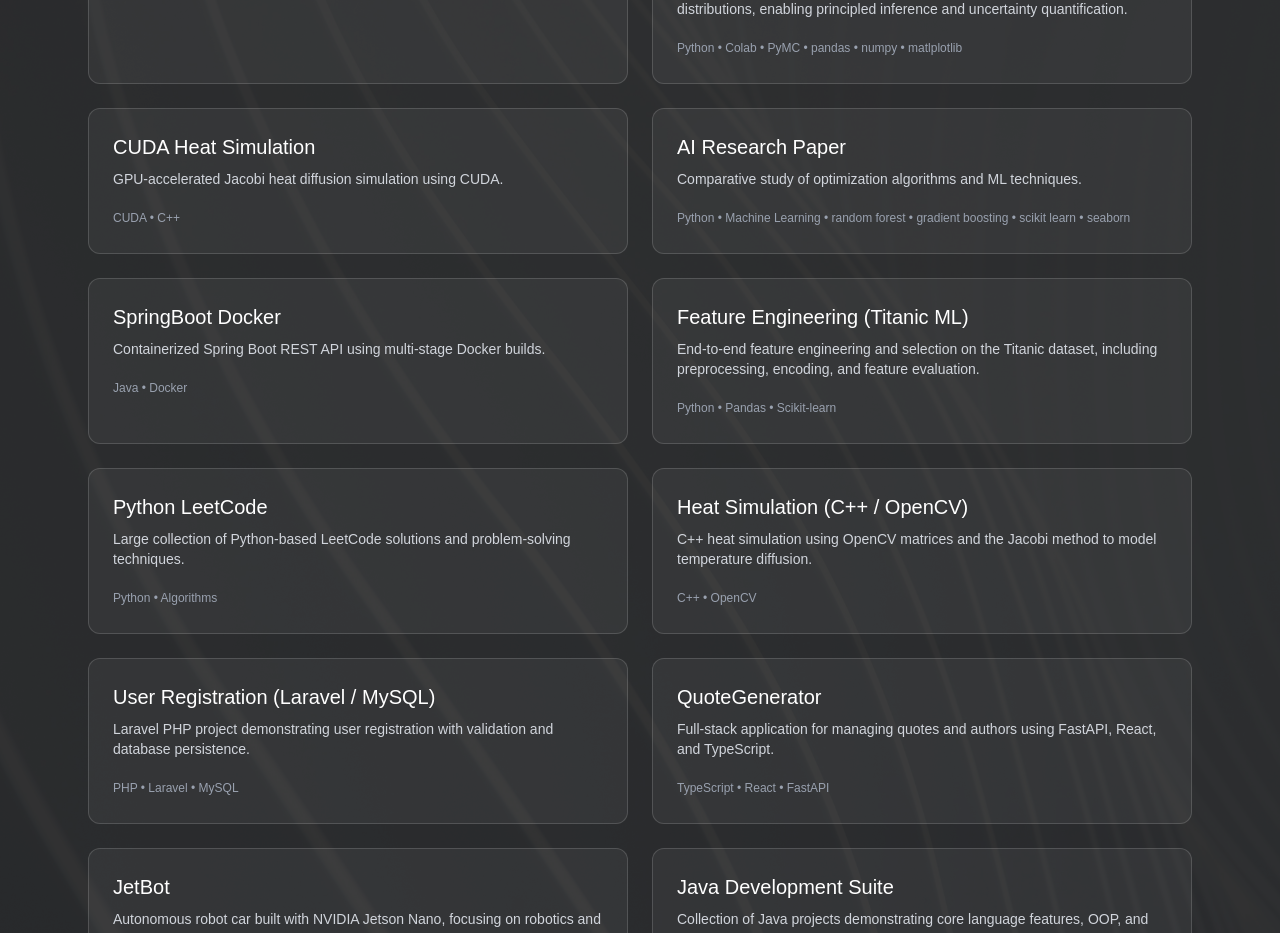
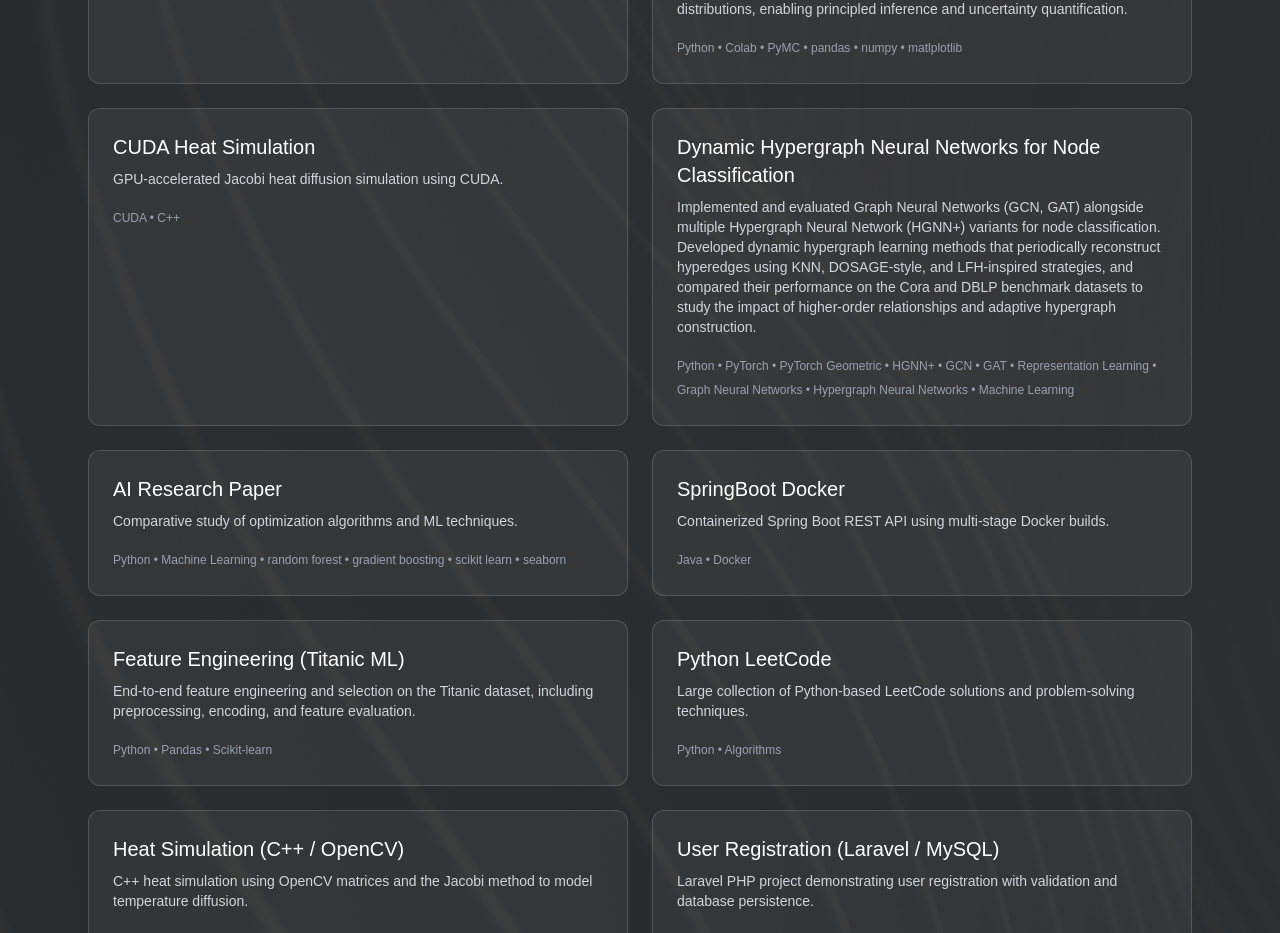
Before and after one commit to davo300/portfolio, a Next.js app: page / in a window 1280 px wide. Shown: the part 1000-1933 px from the top of the page. Built offline with nearby package versions, Linux system fonts and the light colour scheme.

Commit message:
Add Dynamic Hypergraph Neural Networks project to portfolio

```diff
--- a/app/page.tsx
+++ b/app/page.tsx
@@ -32,6 +32,14 @@ const projects = [
       "GPU-accelerated Jacobi heat diffusion simulation using CUDA.",
     tech: "CUDA • C++",
     link: "https://github.com/davo300/CUDA-Heat-Simulation",
+  },
+  {
+    name: "Dynamic Hypergraph Neural Networks for Node Classification",
+    description:
+      "Implemented and evaluated Graph Neural Networks (GCN, GAT) alongside multiple Hypergraph Neural Network (HGNN+) variants for node classification. Developed dynamic hypergraph learning methods that periodically reconstruct hyperedges using KNN, DOSAGE-style, and LFH-inspired strategies, and compared their performance on the Cora and DBLP benchmark datasets to study the impact of higher-order relationships and adaptive hypergraph construction.",
+    tech:
+      "Python • PyTorch • PyTorch Geometric • HGNN+ • GCN • GAT • Representation Learning • Graph Neural Networks • Hypergraph Neural Networks • Machine Learning",
+    link: "https://github.com/davo300/hypergraph-neural-networks-paper",
   },
   {
     name: "AI Research Paper",
```
